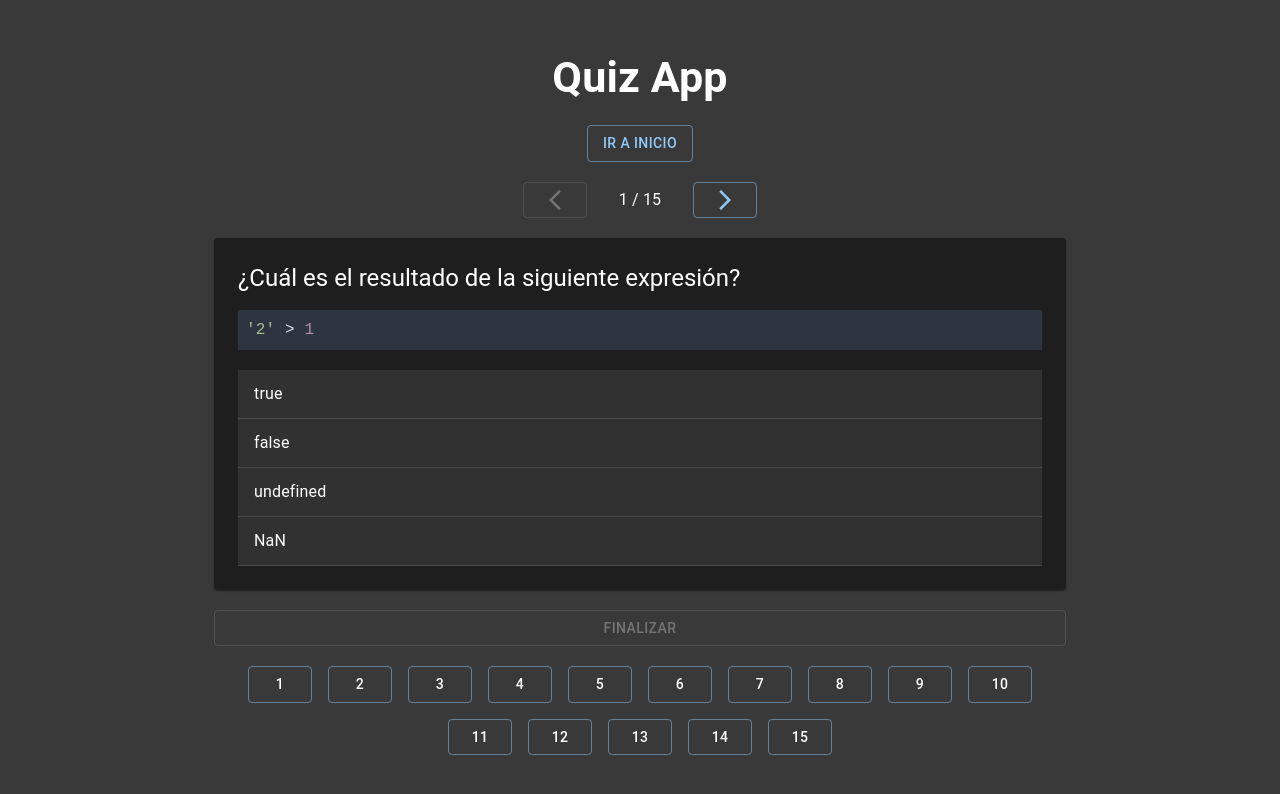
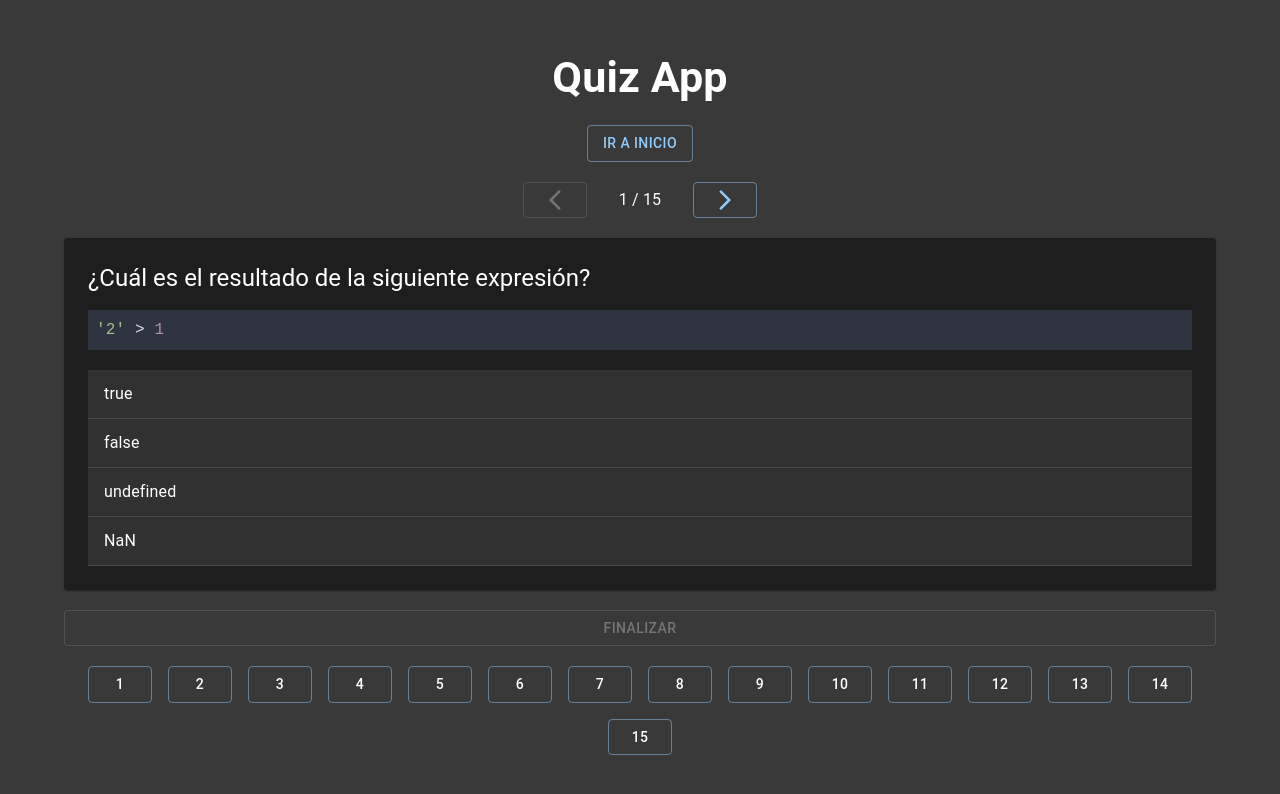
Before and after one commit to ElYonathanD/Trivia-Moment, a React (Vite) app: page / in a window 1280 px wide. Both pictures are taken after a click on the button "JAVASCRIPT". Shown: the top 794 px of the page. Built offline with nearby package versions, Linux system fonts and the light colour scheme.

Commit message:
fix styles home and questions

```diff
--- a/src/components/Game.tsx
+++ b/src/components/Game.tsx
@@ -19,7 +19,7 @@ const Game = () => {
     (question) => question.userSelectedAnswer == undefined
   )
   return (
-    <Container maxWidth='md' sx={{ padding: 0 }}>
+    <Container maxWidth='lg' sx={{ padding: 0 }}>
       <Button
         variant='outlined'
         onClick={goHome}
@@ -61,7 +61,7 @@ const Game = () => {
           <Stack direction='column'>
             <Button
               variant='outlined'
-              sx={{ marginTop: '20px', float: 'right' }}
+              sx={{ marginTop: '20px' }}
               onClick={() => setIsFinish(!isFinish)}
               disabled={missingAnswer}
             >
@@ -77,16 +77,12 @@ const Game = () => {
                 <Button
                   key={question.id}
                   sx={{
-                    borderBottom:
-                      question.userSelectedAnswer !== undefined
-                        ? '1px solid white'
-                        : '',
-                    backgroundColor:
-                      question.userSelectedAnswer !== undefined
-                        ? '#173e75'
-                        : 'transparent',
                     color: 'white',
-                    transition: 'all 0.3s ease'
+                    transition: 'all 0.3s ease',
+                    ...(question.userSelectedAnswer !== undefined && {
+                      borderBottom: '1px solid white',
+                      backgroundColor: '#173e75'
+                    })
                   }}
                   variant='outlined'
                   onClick={() => goQuestion(index)}
--- a/src/components/Start.tsx
+++ b/src/components/Start.tsx
@@ -1,4 +1,4 @@
-import { Button, Typography } from '@mui/material'
+import { Button, Container, Typography } from '@mui/material'
 import { useQuestionStore } from '../store/questions'
 import Grid from '@mui/material/Grid2'
 import './start.css'
@@ -6,7 +6,7 @@ const Start = () => {
   const fetchQuestions = useQuestionStore((state) => state.fetchQuestions)
 
   return (
-    <>
+    <Container maxWidth='lg'>
       <Typography variant='subtitle1' component='p'>
         Elije uno de nuestros temas y contesta las preguntas
       </Typography>
@@ -16,6 +16,7 @@ const Start = () => {
         columns={{ xs: 4, sm: 8, md: 12 }}
         columnSpacing={{ xs: 1, sm: 2, md: 3 }}
         justifyContent='center'
+        sx={{ marginTop: '20px' }}
       >
         <Grid size={6}>
           <Button
@@ -58,7 +59,7 @@ const Start = () => {
           </Button>
         </Grid>
       </Grid>
-    </>
+    </Container>
   )
 }
 
--- a/src/components/start.css
+++ b/src/components/start.css
@@ -1,6 +1,6 @@
 .button-background {
   position: relative;
-  height: 150px;
+  height: 250px;
   overflow: hidden;
   color: white !important;
   text-transform: uppercase !important;
--- a/src/index.css
+++ b/src/index.css
@@ -9,7 +9,6 @@
 }
 body {
   margin: 0;
-  display: flex;
   min-height: 100vh;
   background-color: #3a3939 !important;
 }
```
